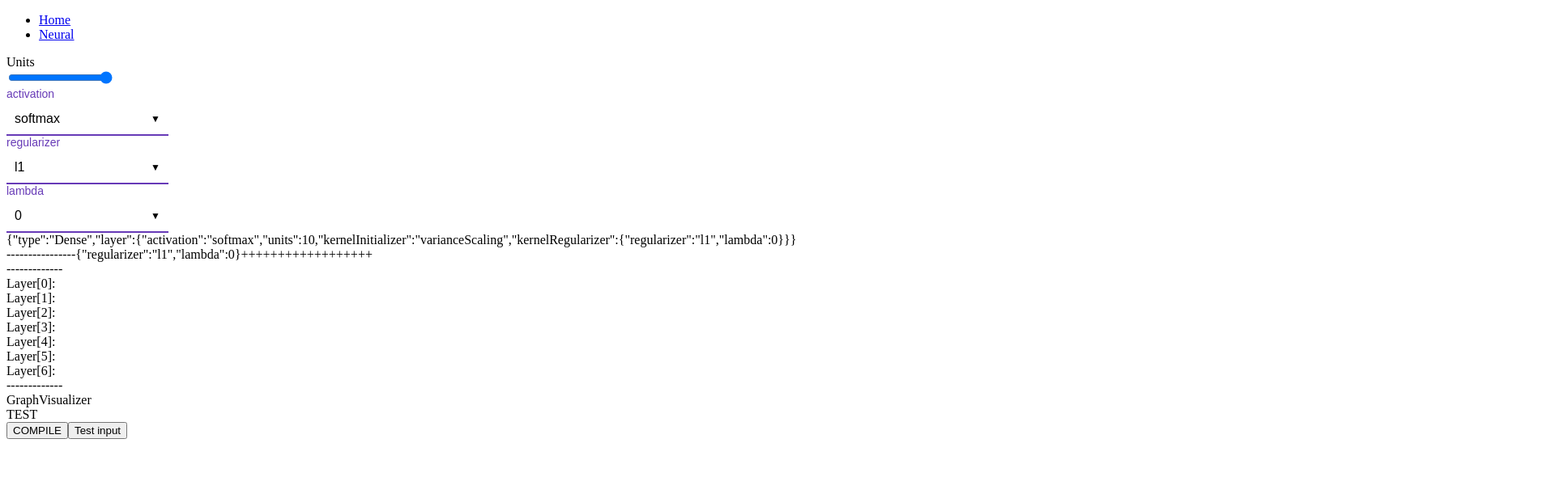
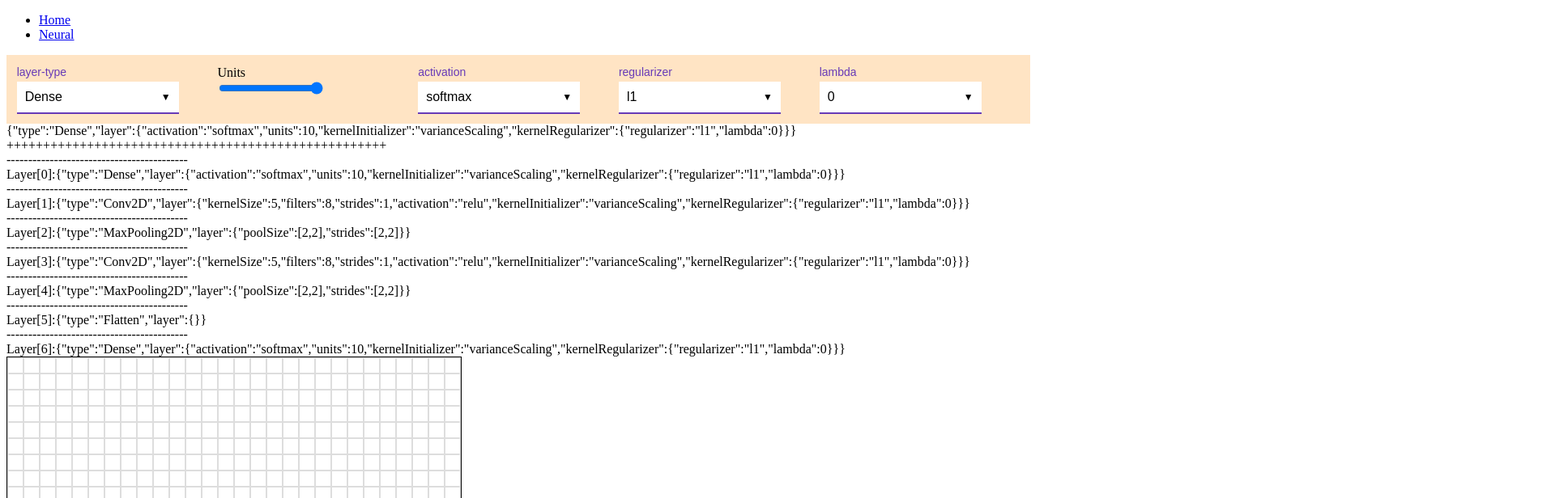
Before and after one commit to Jaewon-Kim13/React_Tensorflow_Frontend, a React (Vite) app: page /neural in a window 1280 px wide. Shown: the top 616 px of the page at 81% size, 1920 px wide, since content can reach past the window. Built offline with nearby package versions, Linux system fonts and the light colour scheme.

Commit message:
parameter forum functionality complete, still needs styling

```diff
--- a/package.json
+++ b/package.json
@@ -12,6 +12,7 @@
   "dependencies": {
     "@tensorflow/tfjs": "^4.20.0",
     "@tensorflow/tfjs-node": "^4.20.0",
+    "d3": "^7.9.0",
     "react": "^18.2.0",
     "react-dom": "^18.2.0",
     "react-router": "^6.23.1",
--- a/src/components/Canvas.css
+++ b/src/components/Canvas.css
@@ -2,6 +2,11 @@
   display: inline-block;
   border: 1px solid #000;
   user-select: none;
+}
+
+.grid > div {
+  font-size: 75%;
+  color: rgb(255, 255, 255);
 }
 
 .row {
@@ -9,11 +14,7 @@
 }
 
 .cell {
-    width: 20px;
-    height: 20px;
+  width: 1.5em;
+  height: 1.5em;
   border: 1px solid #ddd;
 }
-
-  .cell.highlighted {
-    background-color: yellow;
-  }
--- a/src/components/Canvas.tsx
+++ b/src/components/Canvas.tsx
@@ -10,9 +10,11 @@ interface Props {
 	cols: number;
 	setGrid: any;
 	grid: any;
+	drawable: boolean;
+	showValues: boolean;
 }
 
-function Canvas({ rows, cols, grid, setGrid }: Props) {
+function Canvas({ rows, cols, grid, setGrid, drawable, showValues }: Props) {
 	// State to hold the grid data, which is a 2D array of numbers (0 or 1)
 	// State to track if the mouse is being dragged
 	const [isDragging, setIsDragging] = useState<boolean>(false);
@@ -53,9 +55,10 @@ function Canvas({ rows, cols, grid, setGrid }: Props) {
 	// Toggle the state of a cell at (row, col)
 	//rewrite this function to only change cells that equal 0
 	const toggleCell = (row: number, col: number) => {
+		if (!drawable) return;
 		setGrid((prevGrid: any[]) => {
 			const newGrid = prevGrid.map((r: any[], rowIndex: number) =>
-				r.map((cell: number, colIndex: number) => (rowIndex === row && colIndex === col ? (cell === 0 ? 1 : 1) : cell))
+				r.map((cell: number, colIndex: number) => (rowIndex === row && colIndex === col ? 255 : cell))
 			);
 			return newGrid;
 		});
@@ -68,11 +71,14 @@ function Canvas({ rows, cols, grid, setGrid }: Props) {
 					<div className="row" key={rowIndex}>
 						{row.map((cell: number, colIndex: number) => (
 							<div
-								className={`cell ${cell === 1 ? "highlighted" : ""}`}
+								className="cell"
 								key={colIndex}
+								style={{ backgroundColor: `rgba(0,0,0,${cell / 255})` }}
 								onMouseDown={() => handleMouseDown(rowIndex, colIndex)}
 								onMouseEnter={() => handleMouseEnter(rowIndex, colIndex)}
-							></div>
+							>
+								{showValues && cell}
+							</div>
 						))}
 					</div>
 				))}
--- /dev/null
+++ b/src/components/Neural_Components/InputData.tsx
@@ -0,0 +1,29 @@
+import React, { useState } from "react";
+import Canvas from "../Canvas";
+
+export default function InputData() {
+	const [grid, setGrid] = useState<number[][]>(Array.from({ length: 28 }, () => Array.from({ length: 28 }, () => 0)));
+	const [toggleValues, setToggleVaues] = useState<boolean>(false);
+	return (
+		<>
+			<Canvas rows={28} cols={28} grid={grid} setGrid={setGrid} drawable={true} showValues={toggleValues} />
+			<button
+				onClick={() => {
+					setGrid(Array.from({ length: 28 }, () => Array.from({ length: 28 }, () => 0)));
+				}}
+			>
+				Clear
+			</button>
+			<button
+				onClick={() => {
+					setToggleVaues(!toggleValues);
+				}}
+			>
+				Show Values
+			</button>
+			<div>GRID</div>
+			<div>POG {grid.toString()} ERS</div>
+			<div>GRID END</div>
+		</>
+	);
+}
--- a/src/components/Neural_Components/NeuralVisual.tsx
+++ b/src/components/Neural_Components/NeuralVisual.tsx
@@ -14,7 +14,8 @@ function NeuralVisual({ layers, setLayerIndex }: Props) {
 		<>
 			{layers.map((curr, index) => (
 				<div onClick={() => handleLayerChange(index)} key={index}>
-					{`Layer[${index}]:`}
+					<div>------------------------------------------</div>
+					{`Layer[${index}]:${JSON.stringify(curr)}`}
 				</div>
 			))}
 		</>
--- /dev/null
+++ b/src/components/Neural_Components/ParameterForum.css
@@ -0,0 +1,4 @@
+.parameter-container {
+    background-color: bisque;
+    padding: 1% 1% 1% 1%;
+}
--- a/src/components/Neural_Components/ParameterForum.tsx
+++ b/src/components/Neural_Components/ParameterForum.tsx
@@ -1,23 +1,30 @@
 import React, { ChangeEvent, useEffect, useState } from "react";
 import * as tf from "@tensorflow/tfjs";
 
-import { activationList, lambdaList, regularizerList, updateLayer, Layer } from "../../scripts/NeuralScripts";
+import {
+	activationList,
+	lambdaList,
+	regularizerList,
+	updateLayer,
+	Layer,
+	layerTypes,
+	defaultConv2D,
+	defaultFlatten,
+	defaultMaxPooling2D,
+	defaultDense,
+} from "../../scripts/NeuralScripts";
+
 import DropdownMenu from "../DropdownMenu";
 
-//import "./ParameterForum.css";
-import { IndexRouteObject } from "react-router";
+import "./ParameterForum.css";
 
-//Note: I need to add an option for selecting the data set and then fetching the correct dataset form the db and fitting the model to it
 interface Props {
 	layers: Layer[];
 	setLayers: any;
 	layerIndex: number;
 }
 
-//Note: The sigmoid function is used for the two-class logistic regression, whereas the softmax function is used for the multiclass logistic regression
-//Note: onclicking inputlayer set layerindex "-1" onclicking outputlayer set layerindex "-2"
 function ParamaterForum({ layers, setLayers, layerIndex }: Props) {
-	const handleDropDownChange = () => {};
 	const getProp = (prop: string) => {
 		const update: any = layers[layerIndex].layer;
 		return update[prop];
@@ -25,11 +32,34 @@ function ParamaterForum({ layers, setLayers, layerIndex }: Props) {
 
 	const handleChange = (event: ChangeEvent<HTMLInputElement>) => {
 		const layersCopy = [...layers];
-		layersCopy[layerIndex].layer = updateLayer(
-			layersCopy[layerIndex].layer,
-			event.target.className,
-			event.target.value
-		);
+		if (
+			event.target.className == "strides" ||
+			event.target.className == "units" ||
+			event.target.className == "filters" ||
+			event.target.className == "kernalSize"
+		) {
+			layersCopy[layerIndex].layer = updateLayer(
+				layersCopy[layerIndex].layer,
+				event.target.className,
+				Number(event.target.value)
+			);
+		} else {
+			layersCopy[layerIndex].layer = updateLayer(
+				layersCopy[layerIndex].layer,
+				event.target.className,
+				event.target.value
+			);
+		}
+
+		setLayers(layersCopy);
+	};
+
+	const handleMaxPoolChange = (event: ChangeEvent<HTMLInputElement>) => {
+		const layersCopy = [...layers];
+		layersCopy[layerIndex].layer = updateLayer(layersCopy[layerIndex].layer, event.target.className, [
+			Number(event.target.value),
+			Number(event.target.value),
+		]);
 		setLayers(layersCopy);
 	};
 
@@ -56,11 +86,48 @@ function ParamaterForum({ layers, setLayers, layerIndex }: Props) {
 		setLayers(layersCopy);
 	};
 
+	const updateLayerType = (item: string) => {
+		const layersCopy = [...layers];
+		layersCopy[layerIndex].type = item;
+		switch (item) {
+			case "Dense":
+				layersCopy[layerIndex].layer = defaultDense;
+				break;
+			case "Conv2D":
+				layersCopy[layerIndex].layer = defaultConv2D;
+				break;
+			case "Flatten":
+				layersCopy[layerIndex].layer = defaultFlatten;
+				break;
+			case "MaxPooling2D":
+				layersCopy[layerIndex].layer = defaultMaxPooling2D;
+				break;
+		}
+		setLayers(layersCopy);
+	};
+
 	useEffect(() => {}, [layers]);
+	const getGridSpacing = () => {
+		let num: number = Object.keys(layers[layerIndex].layer).length + 1;
+		let temp: string = "";
+		let size: number = 100 / num;
+		for (let i = 0; i < num; i++) {
+			temp += size + "% ";
+		}
+		return temp;
+	};
 
 	return (
 		<>
-			<div className="parameter-container">
+			<div className="parameter-container" style={{ display: "grid", gridTemplateColumns: getGridSpacing() }}>
+				<div className="layer-type-selection">
+					<DropdownMenu
+						label="layer-type"
+						items={layerTypes}
+						setState={updateLayerType}
+						state={layers[layerIndex].type}
+					/>
+				</div>
 				{layers[layerIndex].type == "Dense" && (
 					<>
 						<div className="input-container">
@@ -128,9 +195,39 @@ function ParamaterForum({ layers, setLayers, layerIndex }: Props) {
 						/>
 					</>
 				)}
+				{layers[layerIndex].type == "MaxPooling2D" && (
+					<>
+						<div className="input-container">
+							<div>Pool Size</div>
+							<input
+								type="range"
+								className="poolSize"
+								min="1"
+								max="10"
+								onChange={handleMaxPoolChange}
+								value={getProp("poolSize")[0]}
+							/>
+						</div>
+						<div className="input-container">
+							<div>Strides</div>
+							<input
+								type="range"
+								className="strides"
+								min="1"
+								max="10"
+								onChange={handleMaxPoolChange}
+								value={getProp("strides")[0]}
+							/>
+						</div>
+					</>
+				)}
+				{layers[layerIndex].type == "Flatten" && (
+					<>
+						<div>This layer flattens a two dimension input to a one dimension output</div>
+					</>
+				)}
 			</div>
 			<div>{JSON.stringify(layers[layerIndex])}</div>
-			<div>----------------{JSON.stringify(getProp("kernelRegularizer"))}++++++++++++++++++</div>
 		</>
 	);
 }
--- a/src/pages/NeuralBuilder.tsx
+++ b/src/pages/NeuralBuilder.tsx
@@ -1,5 +1,4 @@
 import { useEffect, useState } from "react";
-import axios from "axios";
 
 import { DenseLayer, Conv2DLayer, Layer, defaultModel } from "../scripts/NeuralScripts";
 //import "./NeuralBuilder.css";
@@ -7,6 +6,7 @@ import { DenseLayer, Conv2DLayer, Layer, defaultModel } from "../scripts/NeuralS
 import GraphVisualizer from "../components/Neural_Components/GraphVisualizer";
 import ParamaterForum from "../components/Neural_Components/ParameterForum";
 import NeuralVisual from "../components/Neural_Components/NeuralVisual";
+import InputData from "../components/Neural_Components/InputData";
 
 export default function NeuralBuilder() {
 	const [userModels, setUserModels] = useState<any>();
@@ -25,9 +25,9 @@ export default function NeuralBuilder() {
 			<div className="neural-container">
 				<div className="parameter-network-container">
 					<ParamaterForum layers={layers} setLayers={setLayers} layerIndex={layerIndex} />
-					<div>-------------</div>
+					<div>++++++++++++++++++++++++++++++++++++++++++++++++++++</div>
 					<NeuralVisual layers={layers} setLayerIndex={setLayerIndex} />
-					<div>-------------</div>
+					<InputData />
 				</div>
 				<div className="input-visual-container">
 					<GraphVisualizer />
--- a/src/scripts/NeuralScripts.ts
+++ b/src/scripts/NeuralScripts.ts
@@ -38,14 +38,14 @@ So, there is no one-size-fits-all optimizer that works best for every problem, a
 export interface DenseLayer {
 	activation: string;
 	units: number;
-	kernelRegularizer: { name: string; lambda: number } | any;
+	kernelRegularizer: { regularizer: string; lambda: number } | any;
 }
 export interface Conv2DLayer {
 	kernelSize: number; //window size, so if 5, then the window is 5x5
 	filters: number; //the number of kernelSize windows that is applied to the data
 	strides: number; //the step size of window!
 	activation: string;
-	kernelRegularizer: { name: string; lambda: number } | any;
+	kernelRegularizer: { regularizer: string; lambda: number } | any;
 	kernelInitializer: string;
 }
 
@@ -173,3 +173,27 @@ export const defaultModel: Layer[] = [
 		},
 	},
 ];
+
+export const defaultDense = {
+	activation: "softmax",
+	units: 10,
+	kernelInitializer: "varianceScaling",
+	kernelRegularizer: { regularizer: "l1", lambda: 0 },
+};
+
+export const defaultConv2D = {
+	kernelSize: 5,
+	filters: 8,
+	strides: 1,
+	activation: "relu",
+	kernelInitializer: "varianceScaling",
+	kernelRegularizer: { regularizer: "l1", lambda: 0 },
+};
+
+export const defaultMaxPooling2D = {
+	poolSize: [2, 2],
+	strides: [2, 2],
+};
+
+export const defaultFlatten = {};
+export const layerTypes = ["Flatten", "Dense", "MaxPooling2D", "Conv2D"];
```
Also changed, not shown: 1 other file (tests, documents, lock files or other folders). Lines whose indentation alone changed are shown as unchanged.
